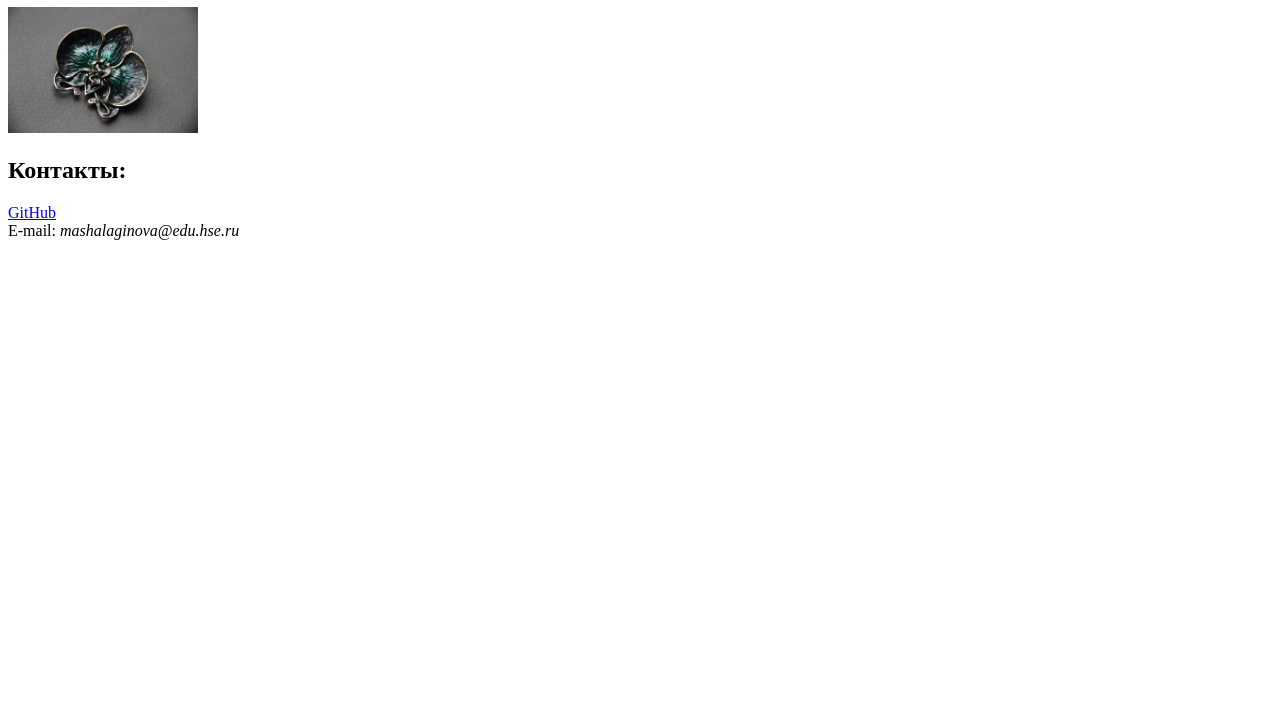
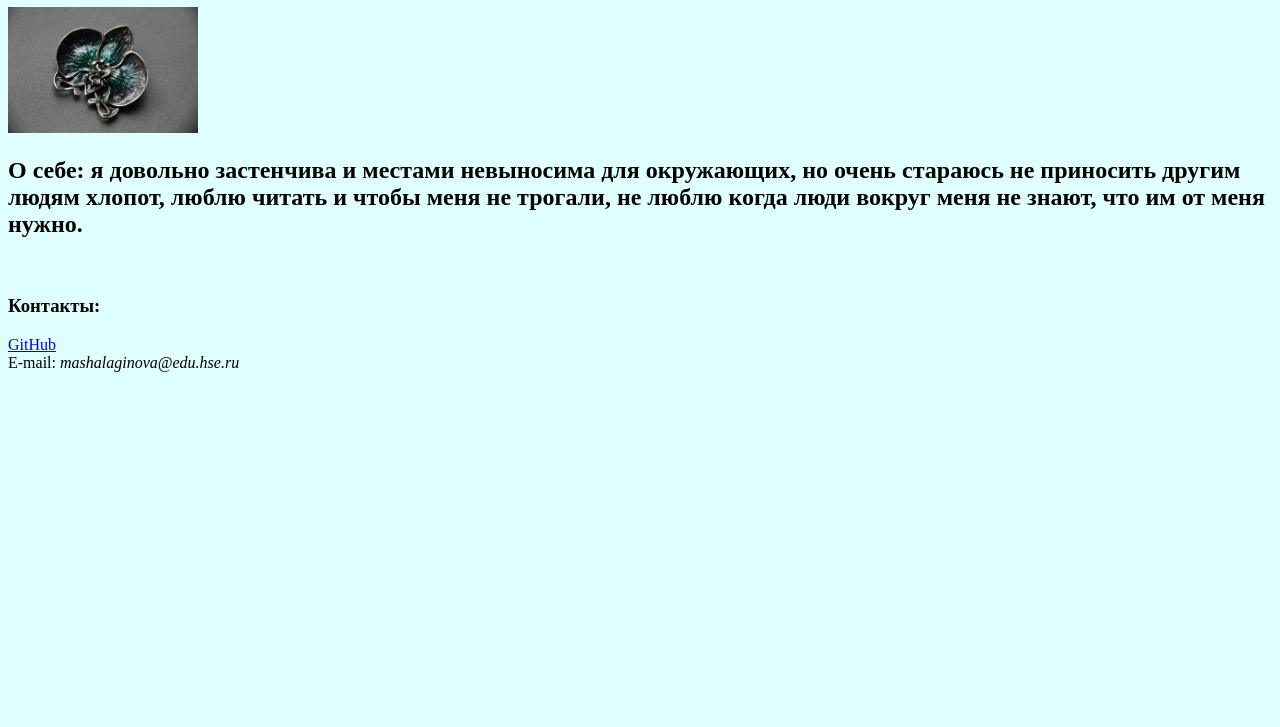
Before and after one commit to Mashalaginova/Mashalaginova.github.io, a plain HTML site: page index.html in a window 1280 px wide. Shown: the part 73-800 px from the top of the page. Drawn offline with Linux system fonts and the light colour scheme.

Commit message:
Update index.html

```diff
--- a/index.html
+++ b/index.html
@@ -4,11 +4,12 @@
       <meta charset="utf-8">
       <title>Моя личная страничка</title>
     </head>
-    <body>
+    <body bgcolor = "#E0FFFF">
       <left><h1>Шалагинова Мария</h1></left>
       <left><img alt="Это я" width="15%" src="me.jpg"></left>
+      <left><h2> О себе: я довольно застенчива и местами невыносима для окружающих, но очень стараюсь не приносить другим людям хлопот, люблю читать и чтобы меня не трогали, не люблю когда люди вокруг меня не знают, что им от меня нужно.</h2></left>
       <br/>
-      <h2>Контакты:</h2>
+      <h3>Контакты:</h3>
       <a href=https://github.com/Mashalaginova>GitHub</a>
       <br/>
       E-mail: <i>mashalaginova@edu.hse.ru</i>
```
